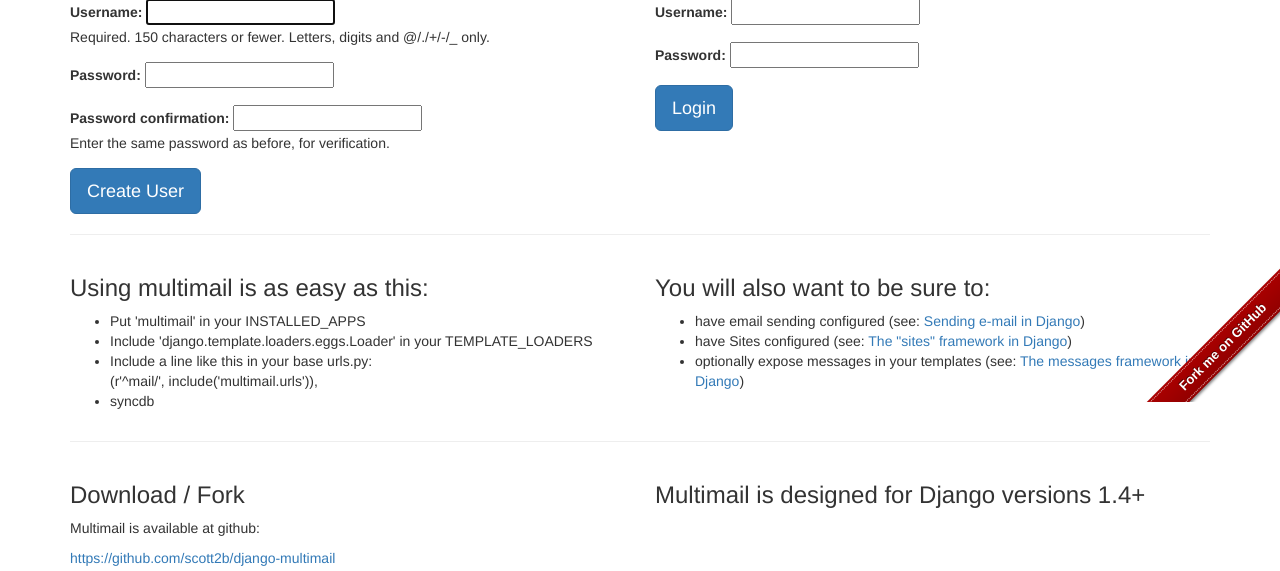
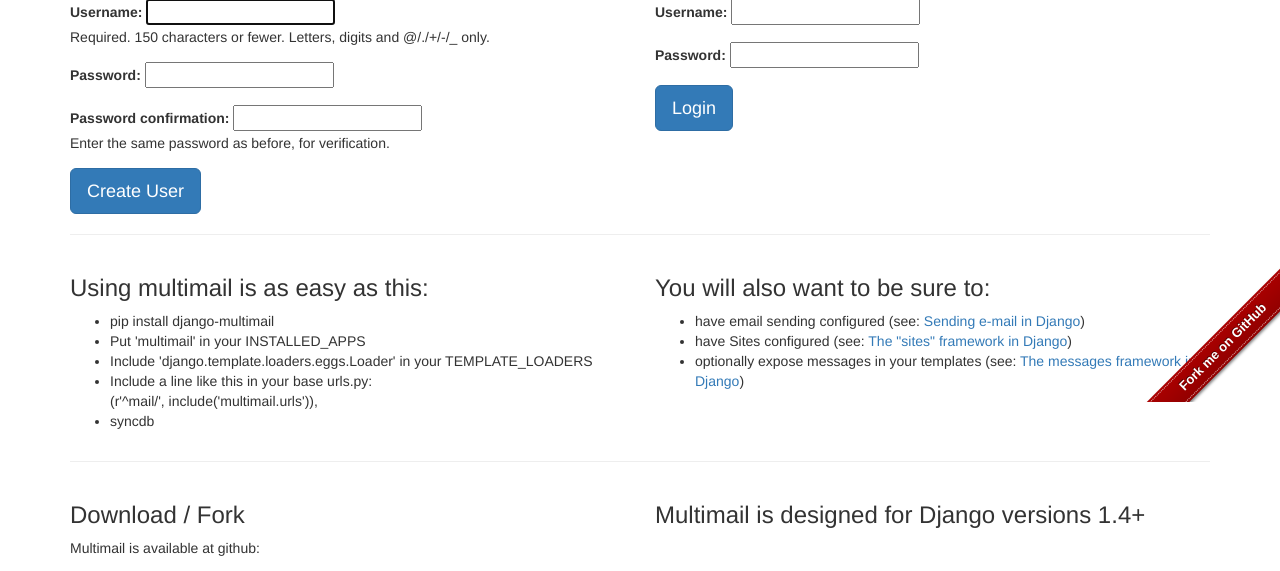
Before and after one commit to scott2b/django-multimail, a Django app: page / in a window 1280 px wide. Shown: the part 398-969 px from the top of the page. Run offline with Django 3.2, Linux system fonts and the light colour scheme; parts of the project's set-up code (start-up, migrations or seed data) failed here and were passed over; some libraries are stand-ins or nearby versions.

Commit message:
Add pip install to demo main page quickstart

```diff
--- a/demo/templates/main.html
+++ b/demo/templates/main.html
@@ -40,6 +40,7 @@
   <div class="col-md-6">
   <h3>Using multimail is as easy as this:</h3>
   <ul>
+    <li>pip install django-multimail</li>
     <li>Put 'multimail' in your INSTALLED_APPS</li>
     <li>Include 'django.template.loaders.eggs.Loader' in your TEMPLATE_LOADERS</li>
     <li>Include a line like this in your base urls.py:
```
